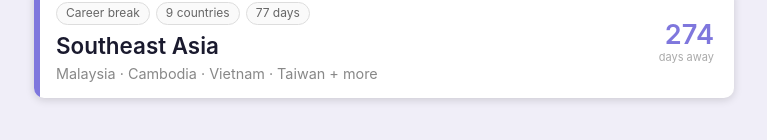
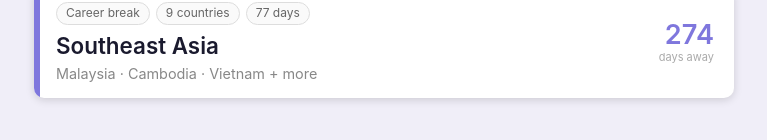
Before and after one commit to 22341/travel-stuff, a React (Vite) app: page / in a window 1280 px wide. Shown: the part 548-688 px from the top of the page, without its empty margins (256-1023 px from the left). Built offline with nearby package versions, Linux system fonts and the light colour scheme.

Commit message:
update trip description

```diff
--- a/src/data/trips.ts
+++ b/src/data/trips.ts
@@ -37,7 +37,7 @@ export const trips: Trip[] = [
     year: 2027,
     startDate: "2027-02-06",
     tags: ["Career break", "9 countries", "77 days"],
-    description: "Malaysia · Cambodia · Vietnam · Taiwan + more",
+    description: "Malaysia · Cambodia · Vietnam + more",
     accentColor: "#7F77DD",
   },
 ];
```
